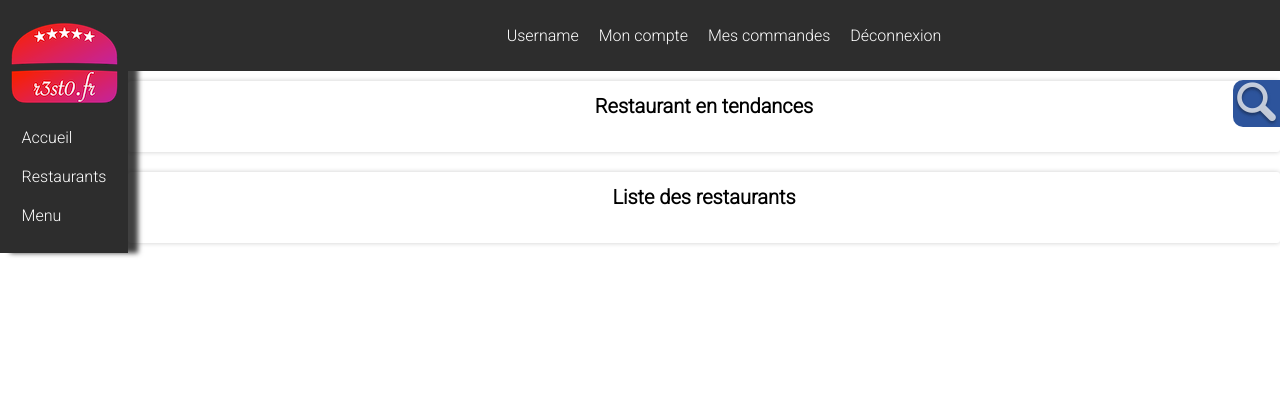
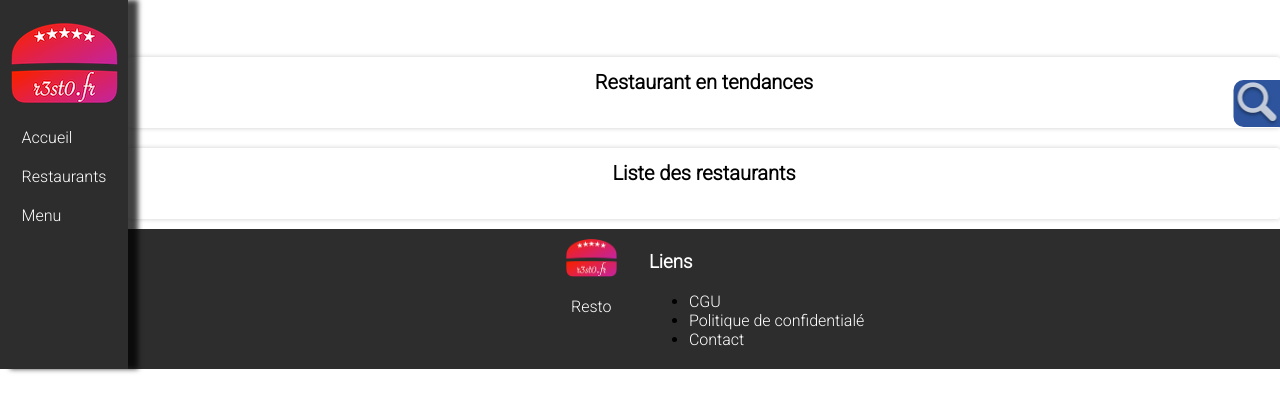
Before and after one commit to JacksonMelloGang/resto-website, a PHP site: page /?action=accueil in a window 1280 px wide. Shown: the top 412 px of the page. Run offline with PHP 8.4, Linux system fonts and the light colour scheme; data that the repository does not hold is empty.

Commit message:
need to do vueDetailResto.php @JacksonMelloGang

```diff
--- a/controleur/controleurPrincipal.php
+++ b/controleur/controleurPrincipal.php
@@ -4,10 +4,10 @@ function controleurPrincipal($action) {
     $lesActions = array();
 
     $lesActions["accueil"] = "home.php";
+    $lesActions["detail"] = "detailResto.php";
 
     $lesActions["defaut"] = "listeRestos.php";
     $lesActions["liste"] = "listeRestos.php";
-    $lesActions["detail"] = "detailResto.php";
     $lesActions["recherche"] = "rechercheResto.php";
     $lesActions["connexion"] = "connexion.php";
     $lesActions["deconnexion"] = "deconnexion.php";
--- a/controleur/home.php
+++ b/controleur/home.php
@@ -3,8 +3,8 @@
 include "$racine/modele/bd.resto.inc.php";
 include "$racine/modele/bd.photo.inc.php";
 
+$title = "Acceuil";
 $restostendance = getRestoTendance(5);
-
 $restos = getRestos();
 
 // show page
--- a/css/style.css
+++ b/css/style.css
@@ -73,10 +73,10 @@ nav {
 /*        SEARCH        */
 /************************/
 #search {
-    position: absolute;
+    position: sticky;
 
     top: 10%;
-    right: 0%;
+    left: 100%;
 
     background-color: rgb(45, 84, 156);
 
@@ -232,3 +232,58 @@ nav {
     aspect-ratio: 3/2;
     object-fit: contain;
 }
+
+
+/************************/
+/*        FOOTER        */
+/************************/
+
+footer {
+    width: 100%;
+    height: 15vh;
+    padding-top: 10px;
+    padding-bottom: 10px;
+
+
+    display: flex;
+    align-items: center;
+    justify-content: center;
+
+    background-color: rgb(45, 45, 45);
+}
+
+#footer-img {
+    width: 10%;
+    height: 100%;
+
+    text-align: center;
+}
+
+#footer-img > img {
+    width: 50%;
+
+    object-fit: contain;
+    aspect-ratio: 3/2;
+}
+
+#footer-link1 > h3 {
+    text-align: left;
+    color: white;
+}
+
+#footer-link1 > ul > li > a {
+    margin-right: 10px;
+
+    text-align: center;
+    text-decoration: none;
+    color: white;
+}
+
+footer > div > a {
+    text-decoration: none;
+    color: white;
+}
+
+footer > div > p {
+    color: white;
+}
--- /dev/null
+++ b/modele/requestmanager.php
@@ -0,0 +1,6 @@
+<?php
+
+// function you have to go through to get data from the database
+function getDataFromDatabase(){
+
+}
--- /dev/null
+++ b/vue/components/footer.php
@@ -0,0 +1,16 @@
+<footer>
+    <div id="footer-img">
+        <img src="images/logoBarre.png">
+        <p>Resto</p>
+    </div>
+
+    <div id="footer-link1">
+        <h3>Liens</h3>
+        <ul>
+            <li><a href="?action=cgu">CGU</a></li>
+            <li><a href="?action=pvc">Politique de confidentialé</a></a></li>
+
+            <li><a href="?action=contact">Contact</a></li>
+        </ul>
+    </div>
+</footer>
--- /dev/null
+++ b/vue/components/navbar.php
@@ -0,0 +1,15 @@
+<nav>
+    <div id="navcontent">
+        <div id="navlogo">
+            <img src="/images/logoBarre.png">
+        </div>
+        <ul>
+            <li><a href="?action=accueil">Accueil</a></li>
+            <li><a href="?action=accueil">Restaurants</a></li>
+            <li><a href="?action=menu">Menu</a></li>
+
+
+            <!--<li><a href="/contact.html">Connexion</a></li>-->
+        </ul>
+    </div>
+</nav>
--- a/vue/layout/layout.php
+++ b/vue/layout/layout.php
@@ -4,31 +4,22 @@
         <meta charset="UTF-8">
         <meta http-equiv="X-UA-Compatible" content="IE=edge">
         <meta name="viewport" content="width=device-width, initial-scale=1.0">
-    <title>Document</title>
+        <title><?= $title ?></title>
         <link rel="stylesheet" href="/css/style.css">
     </head>
     <body>
-<nav>
-    <div id="navcontent">
-        <div id="navlogo">
-            <img src="/images/logoBarre.png">
-        </div>
-        <ul>
-            <li><a href="/index.html">Accueil</a></li>
-            <li><a href="/about.html">Restaurants</a></li>
-            <li><a href="/contact.html">Menu</a></li>
 
-
-            <!--<li><a href="/contact.html">Connexion</a></li>-->
-        </ul>
-    </div>
-</nav>
+        <!-- NAVBAR -->
+        <?php include("vue/components/navbar.php") ?>
         <div class="container">
-
+            <!-- PAGE CONTENT -->
             <?= $content ?>
 
+            <!-- FOOTER -->
+            <?php include("vue/components/footer.php") ?>
         </div>
 
+        <!-- SCRIPT -->
         <script>
             document.getElementById("search").onmouseover = function() {mouseOver()};
             document.getElementById("search").onmouseout = function() {mouseOut()};
--- a/vue/vueHome.php
+++ b/vue/vueHome.php
@@ -2,7 +2,10 @@
 
 ob_start();
 
-include("components/topbar.php");
+if(isset($_SESSION["mailU"]) && isset($_SESSION["mdpU"])){
+    include("components/topbar.php");
+}
+
 include("components/search_popup.php");
 
 ?>
@@ -21,7 +24,7 @@ include("components/search_popup.php");
                 <div class="descrCard">
                     <h2><?= $restostendance[$i]["nomR"] ?></h2>
                     <p><?= $restostendance[$i]["descR"] ?></p>
-                    <a href="?action=detail&idR=<?= $resto["idR"] ?>">Voir plus</a>
+                    <a href="?action=detail&idR=<?= $restostendance[$i]["idR"] ?>">Voir plus</a>
                 </div>
             </div>
             <?php
```
Also changed, not shown: controleur/detailResto.php (+3 -11 lines), vue/vueDetailResto.php (+17 -0 lines). Lines whose indentation alone changed are shown as unchanged.
